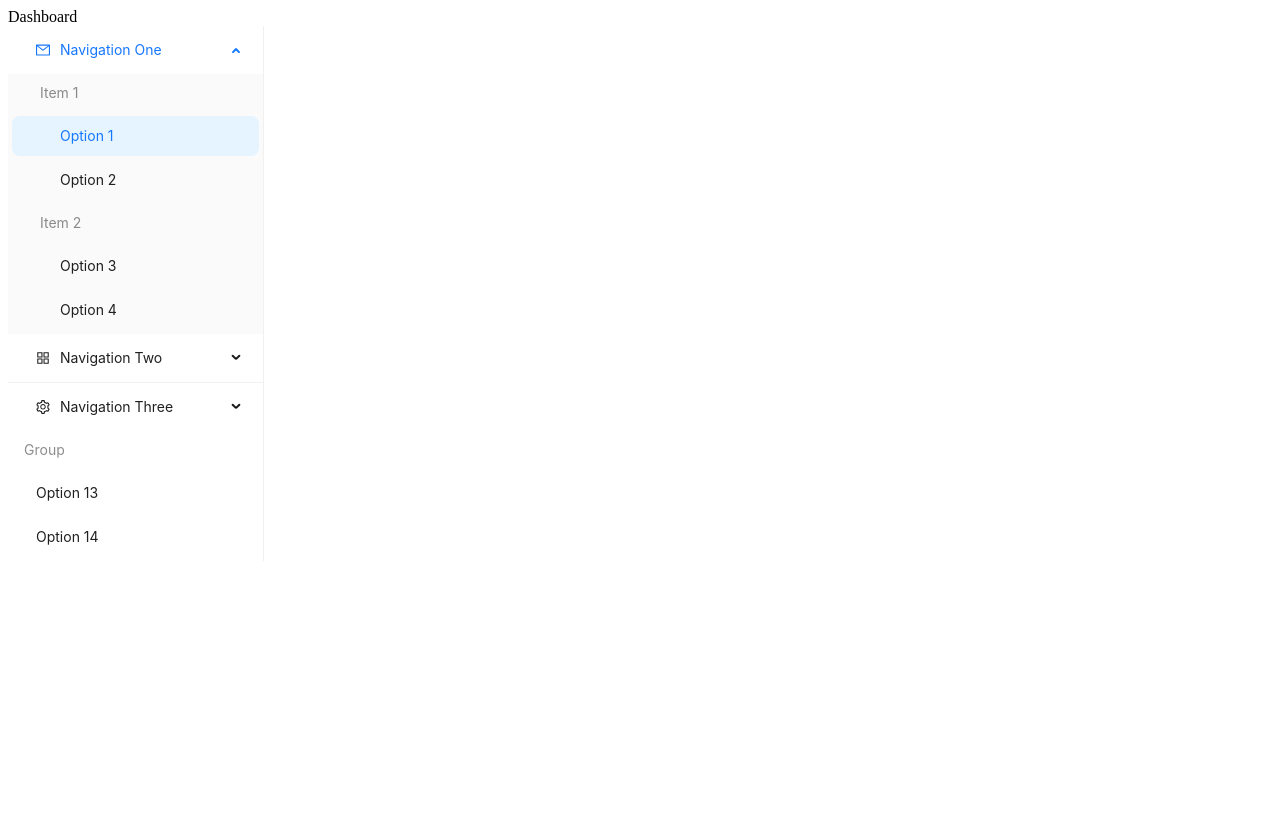
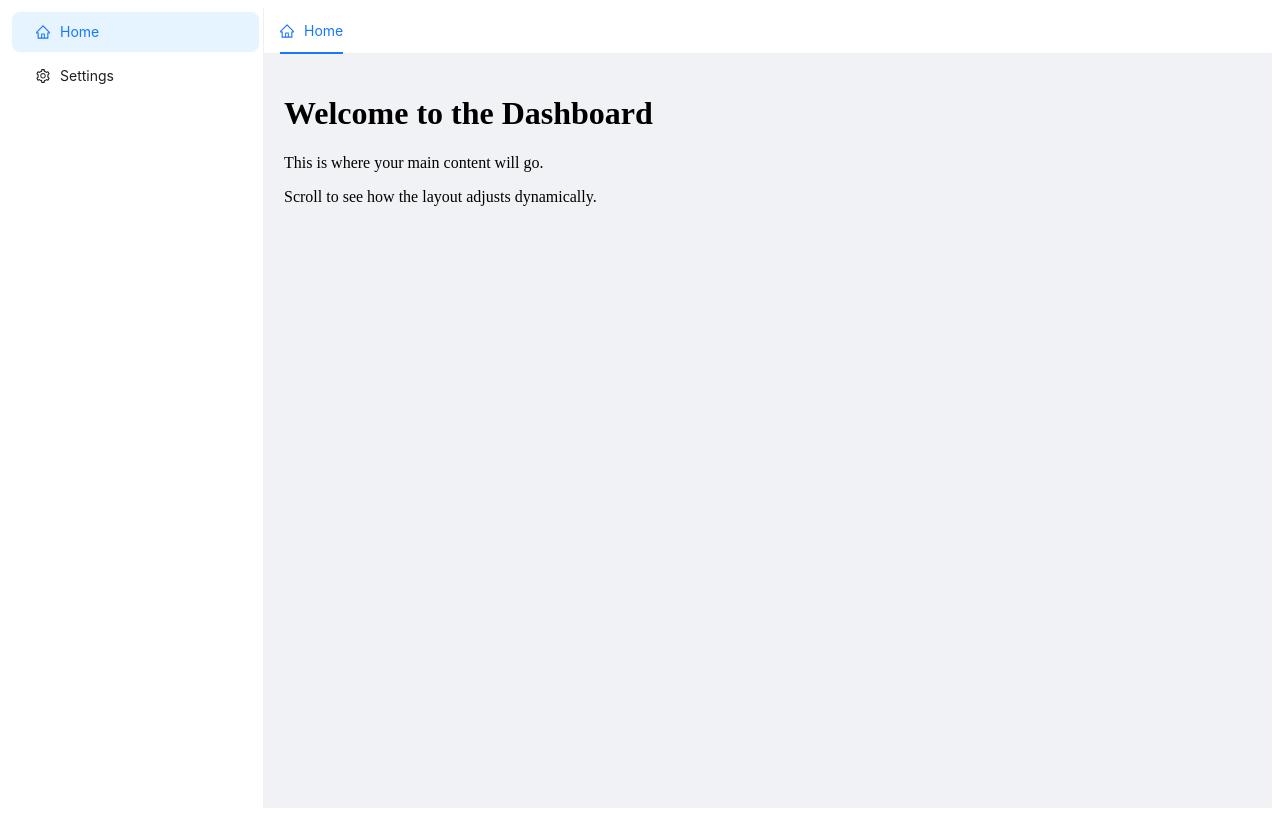
Before and after one commit to nkylm/vocoPal, a React (Create React App) app in the folder frontend/: page / in a window 1280 px wide. Built offline with nearby package versions, Linux system fonts and the light colour scheme.

Commit message:
sidebar and topnavbar frontend code

```diff
--- /dev/null
+++ b/frontend/src/components/SideBar.css
@@ -0,0 +1,12 @@
+.sidebar {
+    position: fixed;
+    top: 0;
+    left: 0;
+    width: 256px; /* Matches the width in your Menu component */
+    height: 100vh; /* Full height of the viewport */
+    background-color: #001529; /* Typical Ant Design sidebar color */
+    color: white; /* Ensure text is visible */
+    box-shadow: 2px 0 5px rgba(0, 0, 0, 0.1); /* Optional shadow for better visibility */
+    overflow-y: auto; /* Scroll if content overflows */
+    z-index: 1000; /* Ensure it stays above other elements */
+}
--- a/frontend/src/components/SideBar.js
+++ b/frontend/src/components/SideBar.js
@@ -1,130 +1,36 @@
 import React from 'react';
-import { AppstoreOutlined, MailOutlined, SettingOutlined } from '@ant-design/icons';
+import { HomeOutlined, SettingOutlined } from '@ant-design/icons';
 import { Menu } from 'antd';
+import { useNavigate, useLocation } from 'react-router-dom';
+
 const items = [
-  {
-    key: 'sub1',
-    label: 'Navigation One',
-    icon: <MailOutlined />,
-    children: [
-      {
-        key: 'g1',
-        label: 'Item 1',
-        type: 'group',
-        children: [
-          {
-            key: '1',
-            label: 'Option 1'
-          },
-          {
-            key: '2',
-            label: 'Option 2'
-          }
-        ]
-      },
-      {
-        key: 'g2',
-        label: 'Item 2',
-        type: 'group',
-        children: [
-          {
-            key: '3',
-            label: 'Option 3'
-          },
-          {
-            key: '4',
-            label: 'Option 4'
-          }
-        ]
-      }
-    ]
-  },
-  {
-    key: 'sub2',
-    label: 'Navigation Two',
-    icon: <AppstoreOutlined />,
-    children: [
-      {
-        key: '5',
-        label: 'Option 5'
-      },
-      {
-        key: '6',
-        label: 'Option 6'
-      },
-      {
-        key: 'sub3',
-        label: 'Submenu',
-        children: [
-          {
-            key: '7',
-            label: 'Option 7'
-          },
-          {
-            key: '8',
-            label: 'Option 8'
-          }
-        ]
-      }
-    ]
-  },
-  {
-    type: 'divider'
-  },
-  {
-    key: 'sub4',
-    label: 'Navigation Three',
-    icon: <SettingOutlined />,
-    children: [
-      {
-        key: '9',
-        label: 'Option 9'
-      },
-      {
-        key: '10',
-        label: 'Option 10'
-      },
-      {
-        key: '11',
-        label: 'Option 11'
-      },
-      {
-        key: '12',
-        label: 'Option 12'
-      }
-    ]
-  },
-  {
-    key: 'grp',
-    label: 'Group',
-    type: 'group',
-    children: [
-      {
-        key: '13',
-        label: 'Option 13'
-      },
-      {
-        key: '14',
-        label: 'Option 14'
-      }
-    ]
-  }
+  { key: '/', icon: <HomeOutlined />, label: 'Home', path: '/' },
+  { key: '/settings', icon: <SettingOutlined />, label: 'Settings', path: '/settings' },
 ];
+
 const SideBar = () => {
+  const navigate = useNavigate();
+  const location = useLocation();
+
   const onClick = (e) => {
-    console.log('click ', e);
+    const selectedItem = items.find((item) => item.key === e.key);
+    if (selectedItem && selectedItem.path) {
+      navigate(selectedItem.path);
+    }
   };
+
   return (
     <Menu
       onClick={onClick}
       style={{
-        width: 256
+        width: 256,
+        height: '100vh',
       }}
-      defaultSelectedKeys={['1']}
-      defaultOpenKeys={['sub1']}
+      selectedKeys={[location.pathname]}
       mode="inline"
-      items={items}
+      items={items.map(({ key, icon, label }) => ({ key, icon, label }))}
     />
   );
 };
+
 export default SideBar;
--- a/frontend/src/components/TopNavBar.js
+++ b/frontend/src/components/TopNavBar.js
@@ -0,0 +1,50 @@
+import React from 'react';
+import { HomeOutlined, SettingOutlined } from '@ant-design/icons';
+import { Menu } from 'antd';
+import { useLocation, useNavigate } from 'react-router-dom';
+
+const TopNavBar = () => {
+  const location = useLocation();
+  const navigate = useNavigate();
+  const currentPath = location.pathname;
+
+  // Define menu items based on current path
+  const getMenuItems = () => {
+    if (currentPath === '/') {
+      return [
+        {
+          label: 'Home',
+          key: '/',
+          icon: <HomeOutlined />,
+        }
+      ];
+    }
+
+    if (currentPath === '/settings') {
+      return [
+        {
+          label: 'Settings',
+          key: '/settings',
+          icon: <SettingOutlined />,
+        }
+      ];
+    }
+
+    return []; // Return empty array for any other paths
+  };
+
+  const onClick = (e) => {
+    navigate(e.key);
+  };
+
+  return (
+    <Menu
+      onClick={onClick}
+      selectedKeys={[currentPath]}
+      mode="horizontal"
+      items={getMenuItems()}
+    />
+  );
+};
+
+export default TopNavBar;
--- /dev/null
+++ b/frontend/src/pages/Dashboard.css
@@ -0,0 +1,41 @@
+/* Root layout for the dashboard */
+.dashboard-layout {
+    display: flex;
+    height: 100vh;
+    overflow: hidden;
+}
+
+/* Sidebar styling */
+.sidebar {
+    width: 256px;
+    height: 100%;
+    background-color: #001529;
+    z-index: 1000;
+    overflow-y: auto;
+    box-shadow: 2px 0 5px rgba(0, 0, 0, 0.1);
+}
+
+/* Container for navbar and content */
+.right-content {
+    flex: 1;
+    display: flex;
+    flex-direction: column;
+    overflow: hidden;
+}
+
+/* Top navigation bar styling */
+.top-navbar {
+    height: 60px;
+    background-color: #ffffff;
+    padding: 0 20px;
+    box-shadow: 0 2px 5px rgba(0, 0, 0, 0.1);
+    z-index: 500;
+}
+
+/* Main content area */
+.content {
+    flex: 1;
+    padding: 20px;
+    background-color: #f0f2f5;
+    overflow-y: auto;
+}
--- a/frontend/src/pages/Dashboard.js
+++ b/frontend/src/pages/Dashboard.js
@@ -1,12 +1,22 @@
+import React from 'react';
 import SideBar from "../components/SideBar";
+import TopNavBar from "../components/TopNavBar";
+import './Dashboard.css';
 
 const Dashboard = () => {
   return (
-    <>
-    <div>Dashboard</div>
-    <SideBar/>
-    </>
-    );
+    <div className="dashboard-layout">
+      <SideBar />
+      <div className="right-content">
+        <TopNavBar />
+        <div className="content">
+          <h1>Welcome to the Dashboard</h1>
+          <p>This is where your main content will go.</p>
+          <p>Scroll to see how the layout adjusts dynamically.</p>
+        </div>
+      </div>
+    </div>
+  );
 };
 
 export default Dashboard;
--- a/frontend/src/pages/Settings.js
+++ b/frontend/src/pages/Settings.js
@@ -1,5 +1,22 @@
+import React from 'react';
+import SideBar from "../components/SideBar";
+import TopNavBar from "../components/TopNavBar";
+import './Dashboard.css';
+
 const Settings = () => {
-    return <div>SETTINGS</div>;
-  };
+  return (
+    <div className="dashboard-layout">
+      <SideBar />
+      <div className="right-content">
+        <TopNavBar />
+        <div className="content">
+          <h1>Welcome to the Settings</h1>
+          <p>This is where your main content will go.</p>
+          <p>Scroll to see how the layout adjusts dynamically.</p>
+        </div>
+      </div>
+    </div>
+  );
+};
 
-  export default Settings;
+export default Settings;
```
